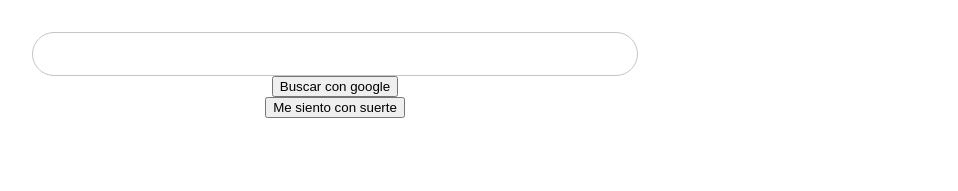
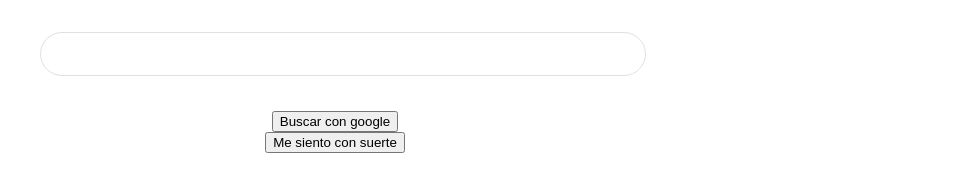
Before and after one commit to YavGz/Clon_De_Google, a plain HTML site: page index.html in a window 1280 px wide. Shown: the part 517-708 px from the top of the page, without its empty margins (305-1263 px from the left). Drawn offline with Linux system fonts and the light colour scheme.

Commit message:
Cambios al input sin imagenes

```diff
--- a/estilos/estilos.css
+++ b/estilos/estilos.css
@@ -57,25 +57,30 @@
   margin: 0 auto;
   margin-bottom: 35px;
 }
+.main_input{
+  width: 590px;
+  margin: 0 auto;
+  margin-bottom: 35px;
+}
 .main_input_container input{
+  width: 90%;
+  height: 75%;
+  cursor: text;
   border: none;
+  outline: none;
 }
 .main_input_container{
   margin: 0 auto;
   padding: 5px 8px 0px 14px;
   width: 582px;
   height: 37px;
-  border: 1px solid #c5c5c5;
+  border: 1px solid #dfe1e5;
   border-radius: 25px;
+  display: flex;
+  justify-content: center;
+  align-items: center;
 }
 .main_input_container:hover{
-  cursor: pointer;
-  box-shadow: 0 0 0 #666;
+  box-shadow: 0px 1px 5px #dfe1e5;
+  border: 1px solid #fff;
 }
-.search_icon{
-  background-image: url("http://www.w3.org/2000/svg");
-  background-repeat: no-repeat;
-  background-size: contain;
-  height: 20px;
-  width: 20px;
-}
```
